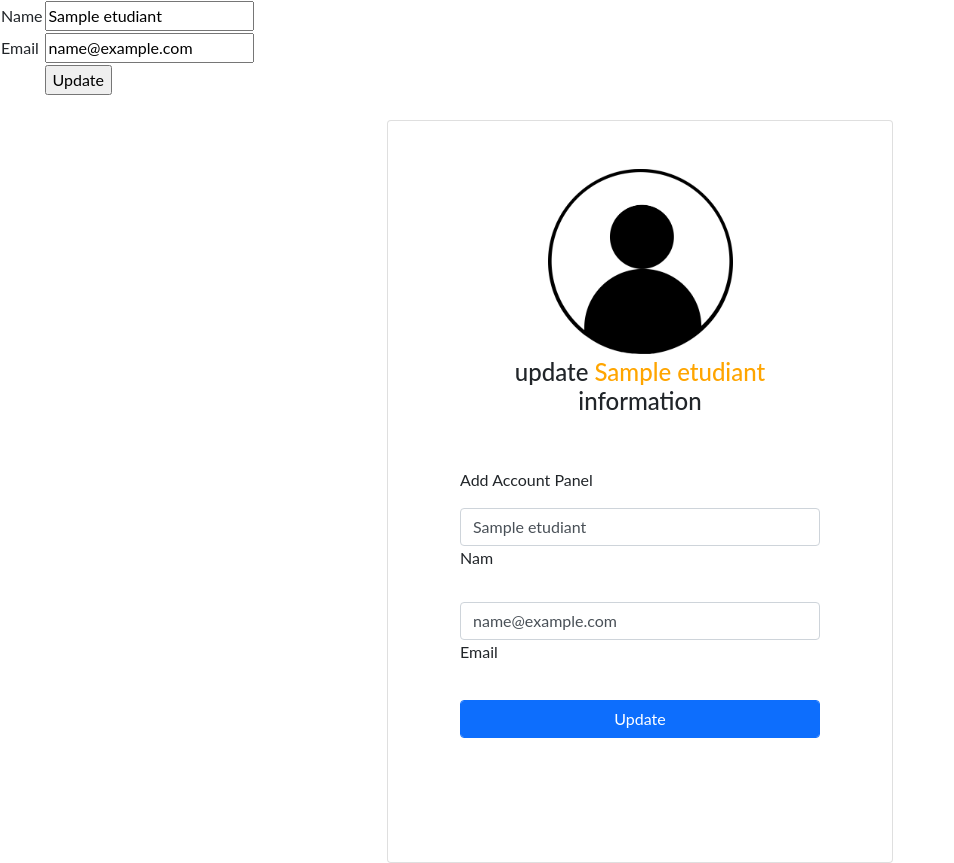
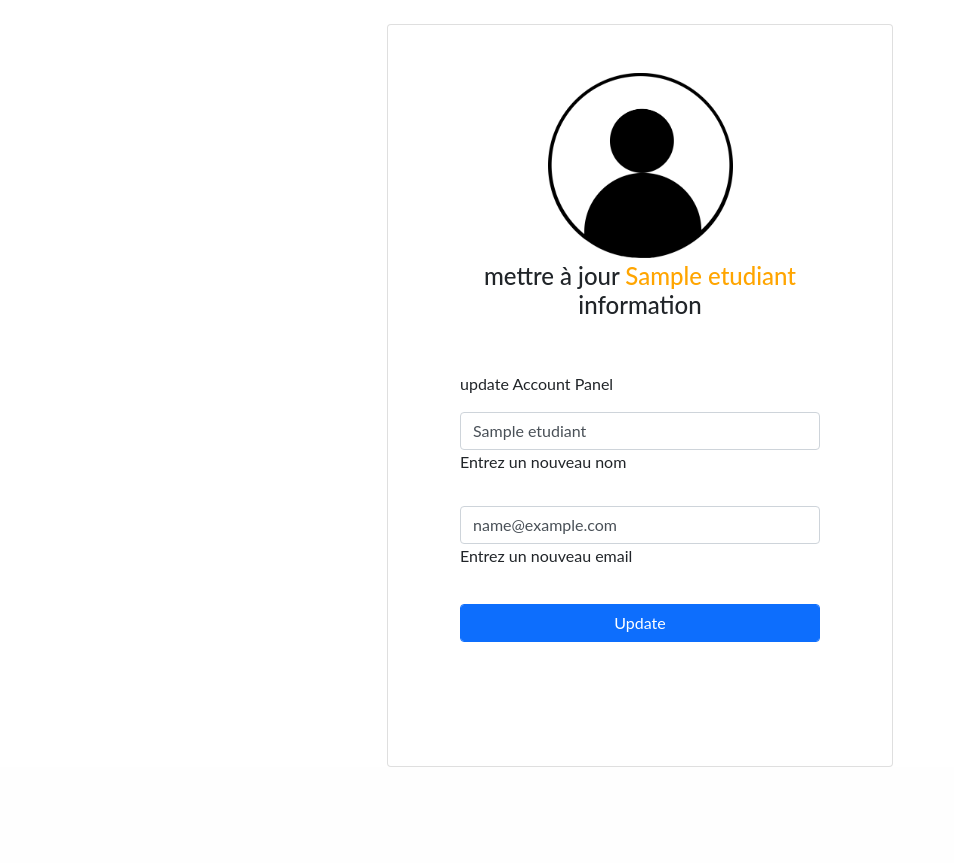
Before and after one commit to otmaneEH/crud-php, a PHP site: page /edit.php?id=1 in a window 1280 px wide. Shown: the part 49-912 px from the top of the page, without its empty margins (0-954 px from the left). After the commit the page ends 816 px from the top, so only its background shows below. Run offline with PHP 8.4, Linux system fonts and the light colour scheme; tables that the repository leaves empty hold one stand-in row (values such as "Sample post"); some libraries are stand-ins or nearby versions.

Commit message:
Update edit.php

```diff
--- a/edit.php
+++ b/edit.php
@@ -1,6 +1,11 @@
 <?php
+if(!isset($_GET['id'])){
+	header("Location:index.php");
+}
 require "header.php";
 include_once("db.php");
+$nameEr="Entrez un nouveau nom ";
+$emailEr="Entrez un nouveau email";
 
 if (isset($_POST['update'])) {
 
@@ -9,23 +14,23 @@ if (isset($_POST['update'])) {
 	$name = mysqli_real_escape_string($mysqli, $_POST['name']);
 	$email = mysqli_real_escape_string($mysqli, $_POST['email']);
 
-	if (empty($name) or empty($email)) {
+	if (empty($name) || empty($email)) {
+		if (empty($name)) {
+		  $nameEr = "<span style=\"color:red;\">Name is empty<span>";
+		};
+		if (empty($email)) {
+		  $emailEr = "<span style=\"color:red;\">email is empty<span>.";
+		};
+		}else {
+		$result = mysqli_query($mysqli, "UPDATE etudiant SET name='$name',email='$email' WHERE id=$id");
 
-		if (empty($name)) {
-			echo "<font color='red'>Name field is empty.</font><br/>";
-		}
-
-
-		if (empty($email)) {
-			echo "<font color='red'>email  is empty.</font><br/>";
-		}
-	} else {
-		$result = mysqli_query($mysqli, "UPDATE etudiant SET name='$name',email='$email' WHERE id=$id");
-		header("Location:index.php");
+		header("Location: index.php");
 	}
 }
 ?>
 <?php
+
+
 $id = $_GET['id'];
 
 $result = mysqli_query($mysqli, "SELECT * FROM etudiant WHERE id=$id");
@@ -36,23 +41,7 @@ while ($res = mysqli_fetch_array($result)) {
 }
 ?>
 
-	<form name="form1" method="post" action="edit.php">
-		<table border="0">
-			<tr>
-				<td>Name</td>
-				<td><input type="text" name="name" value="<?php echo $name; ?>"></td>
-			</tr>
-			<tr>
-				<td>Email</td>
-				<td><input type="text" name="email" value="<?php echo $email; ?>"></td>
-			</tr>
-			<tr>
-				<td><input type="hidden" name="id" value=<?php echo $_GET['id']; ?>></td>
-				<td><input type="submit" name="update" value="Update"></td>
-			</tr>
-		</table>
-	</form>
-
+<body>
 
 <section>
 	<div class="container-fluid mt-4">
@@ -65,26 +54,27 @@ while ($res = mysqli_fetch_array($result)) {
 
 								<div class="text-center">
 									<img src="img/img.png" style="width: 185px;" alt="logo">
-										<h4 class="mt-1 mb-5 pb-1">update <span style="color:orange ;"><?php echo $name; ?></span> information</h4>
+									<h4 class="mt-1 mb-5 pb-1">mettre à jour
+ <span style="color:orange ;"><?php echo $name; ?></span> information</h4>
 								</div>
 
-									<form class="form" action="creer.php" method="post" name="form1">
-										<p>Add Account Panel</p>
+								<form class="form" action="edit.php" method="post" name="form1">
+									<p>update  Account Panel</p>
 
 									<div class="form-outline mb-4">
-											<input type="text" class="form-control" id="name" placeholder=" update the name" name="name" value="<?php echo $name; ?>">
-											<label class="form-label" for="name">Nam</label>
+										<input type="text" class="form-control" id="name" placeholder=" mettre à jour
+ le nom" name="name" value="<?php echo $name; ?>">
+										<label class="form-label" for="name"><?php echo "$nameEr";?></label>
 									</div>
 
 									<div class="form-outline mb-4">
 										<input type="email" name="email" id="emaill" class="form-control" value="<?php echo $email; ?>"></td>
-											<label class="form-label" for="emaill">Email</label>
+										<label class="form-label" for="emaill"><?php echo "$emailEr";?></label>
 									</div>
 
 									<div class="text-center pt-1 mb-5 pb-1">
 										<input type="hidden" name="id" value=<?php echo $_GET['id']; ?>>
-											<input class="form-control btn btn-primary" type="submit" name="Submit" value="Update">
-
+										<input type="submit" name="update" class="form-control btn btn-primary" value="Update">
 									</div>
 
 									<div class="d-flex align-items-center justify-content-center pb-4">
```
Lines whose indentation alone changed are shown as unchanged.
